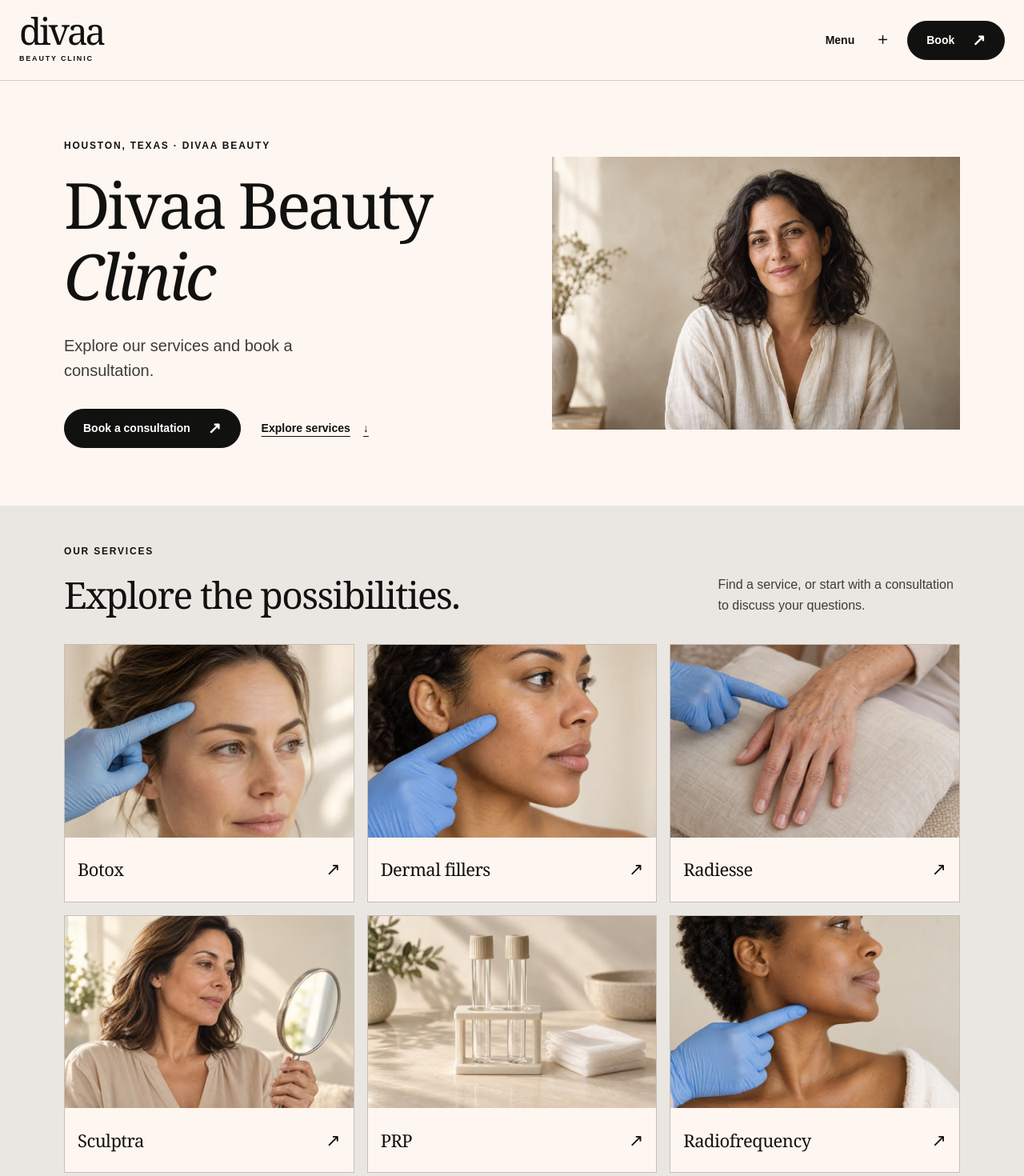
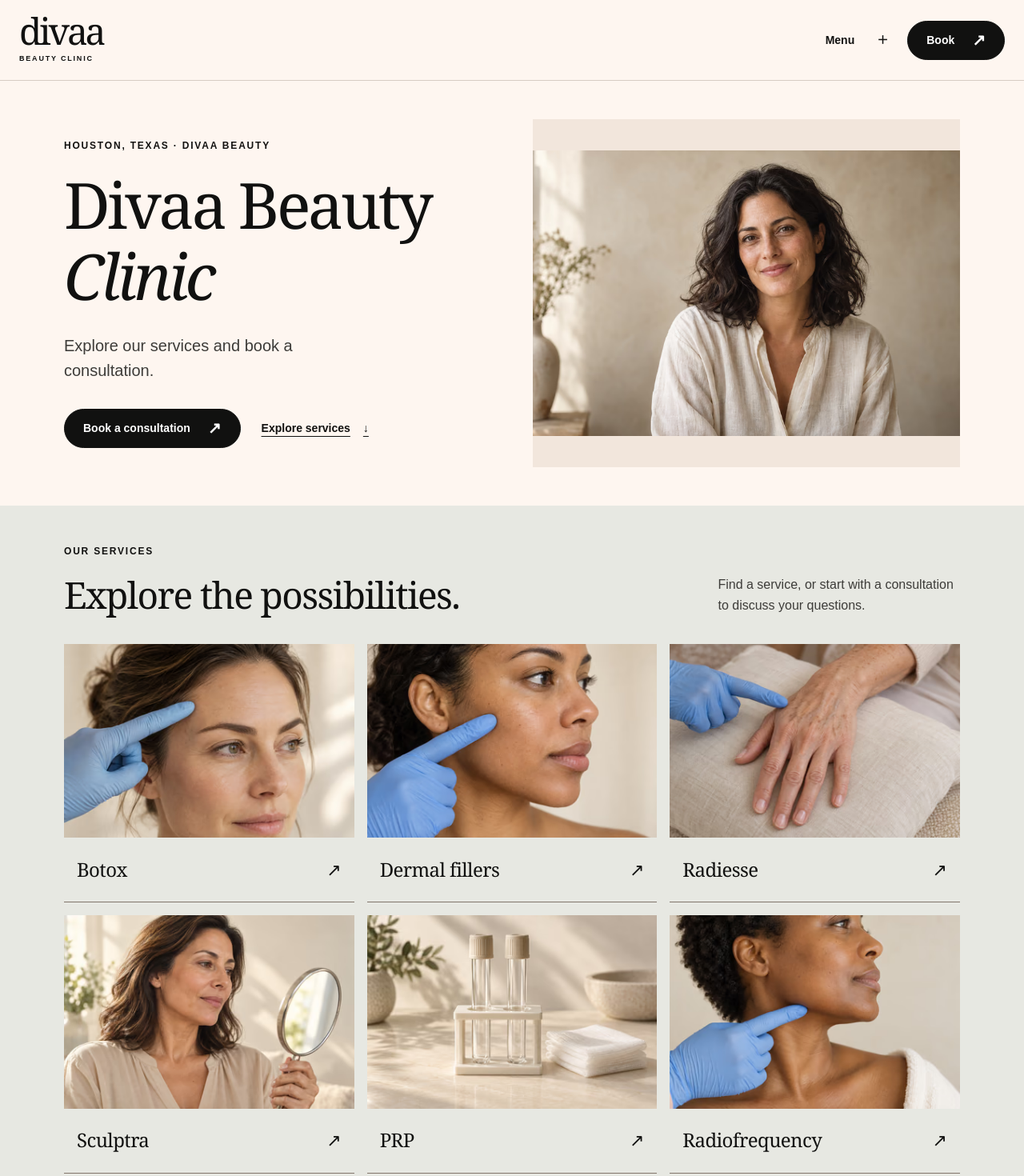
Before and after one commit to ZAldawah/divaa-clinic, a Next.js app: page / in a window 1280 px wide. Shown: the top 1470 px of the page at 80% size. Built offline with nearby package versions, Linux system fonts and the light colour scheme.

Commit message:
Apply integrated editorial imagery layout

```diff
--- a/src/app/globals.css
+++ b/src/app/globals.css
@@ -117,21 +117,43 @@ p {max-width:65ch;}
 .visually-hidden {position:absolute;width:1px;height:1px;padding:0;margin:-1px;overflow:hidden;clip-path:inset(50%);white-space:nowrap;border:0;}
 
 /* Direction A: exact reviewed full-frame images; no clipping or runtime re-encoding. */
-:root {--space-section-editorial:48px;--media-editorial-ratio:3/2;--radius-editorial:20px;--service-card-compact-min:96px;}
+:root {--space-section-editorial:48px;--media-editorial-ratio:3/2;--radius-editorial:0px;--service-card-compact-min:96px;--color-editorial-warm:#f2e6dc;--color-editorial-mineral:#e7e8e2;--color-editorial-clay:#dfd0c4;--space-editorial-gap:clamp(24px,4vw,56px);--space-card:20px;}
 .editorial-section {padding-block:var(--space-section-editorial);}
-.editorial-hero {padding-block:var(--space-section-editorial);gap:48px;}
+.editorial-hero {padding-block:var(--space-section-editorial);gap:var(--space-editorial-gap);}
+.home-hero {grid-template-columns:1fr 1fr;}
+.home-hero .editorial-portrait {align-self:stretch;}
+.home-hero .editorial-portrait picture {height:100%;background:var(--color-editorial-warm);}
+.home-hero .editorial-portrait img {height:100%;}
+.services-section {background:var(--color-editorial-mineral);}
+.service-hero {grid-template-columns:1fr 1fr;}
+.service-hero .editorial-portrait picture {background:var(--color-editorial-clay);}
 .editorial-portrait {margin:0;min-width:0;}
-.editorial-portrait picture {display:block;background:var(--color-soft);border-radius:var(--radius-editorial);}
+.editorial-portrait picture {display:block;background:var(--color-soft);border-radius:var(--radius-editorial);overflow:hidden;}
 .editorial-portrait img {display:block;width:100%;height:auto;aspect-ratio:var(--media-editorial-ratio);object-fit:contain;object-position:center;}
 .service-directory {display:block;}
 .service-directory .service-grid {grid-template-columns:repeat(3,minmax(0,1fr));}
+.service-card-image {background:transparent;border:0;border-bottom:1px solid var(--color-border);}
+.service-card-image:hover {background:transparent;border-color:var(--color-text);}
+.service-card-image:focus-visible {outline-offset:6px;}
+.service-card-label {min-height:72px;padding:var(--space-card) 2px;}
+.service-card-label h3 {font-size:24px;}
+.service-card .card-action {transition:transform 150ms ease;}
+.service-card:hover .card-action,.service-card:focus-visible .card-action {transform:translate(4px,-4px);}
+.contact-section {background:var(--color-editorial-warm);}
+.service-next {background:var(--color-editorial-mineral);}
 @media (max-width:900px) {
- .editorial-hero {grid-template-columns:minmax(0,1fr);gap:32px;} .service-directory .service-grid {grid-template-columns:repeat(2,minmax(0,1fr));}
+ .editorial-hero,.home-hero,.service-hero {grid-template-columns:minmax(0,1fr);gap:32px;} .service-directory .service-grid {grid-template-columns:repeat(2,minmax(0,1fr));}
+ .home-hero .editorial-portrait picture {height:auto;}
+ .home-hero .editorial-portrait img {height:auto;}
 }
 @media (max-width:600px) {
  :root {--space-section-editorial:32px;}
+ .home-hero,.service-hero {gap:24px;}
  .service-directory .service-grid {grid-template-columns:minmax(0,1fr);}
+ .service-card-label {min-height:68px;}
+ .service-card-label h3 {font-size:22px;}
 }
+@media (prefers-reduced-motion:reduce) {.service-card .card-action {transition:none;}}
 
 :root {--space-card:16px;}
 .service-image {display:block;min-width:0;width:100%;}
```
